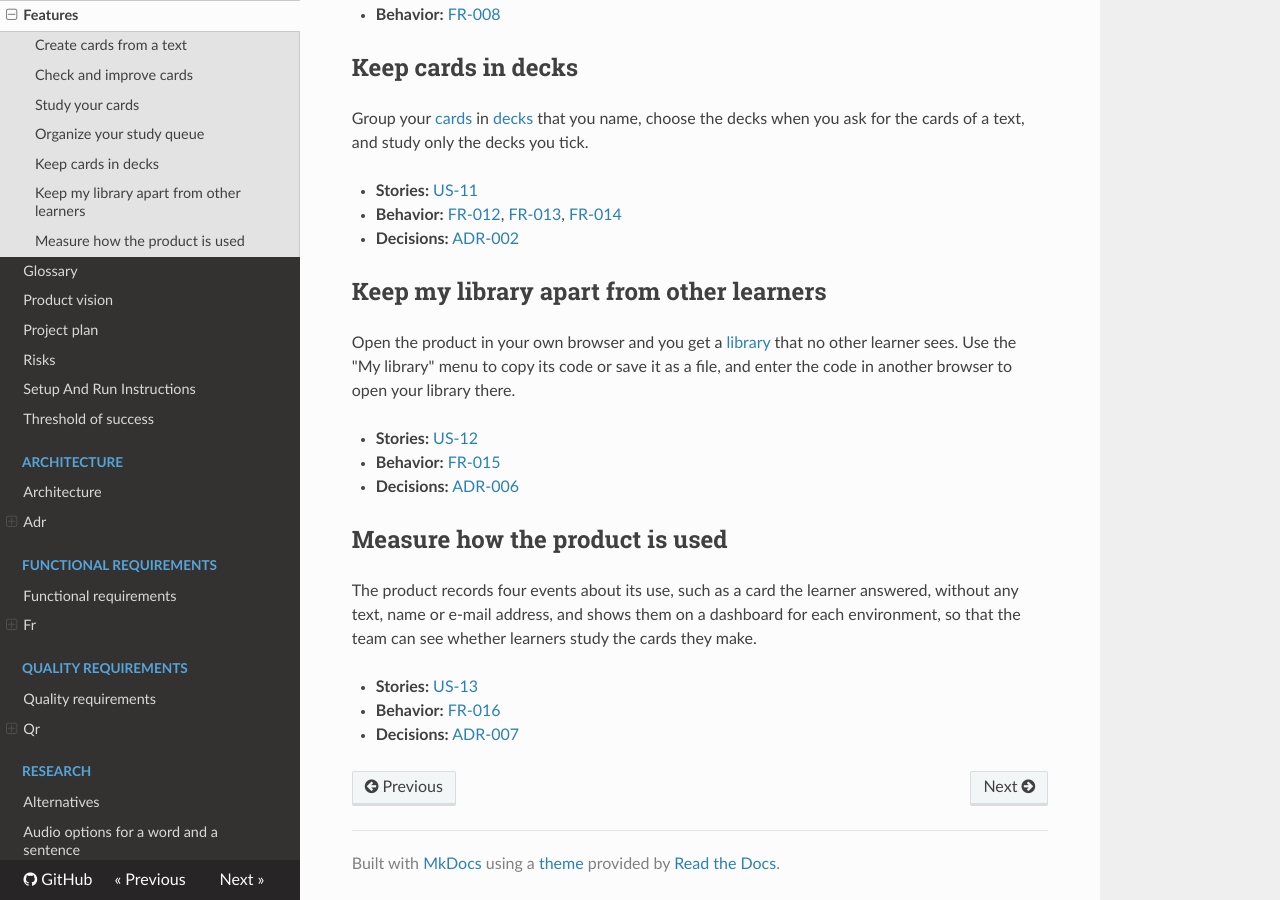
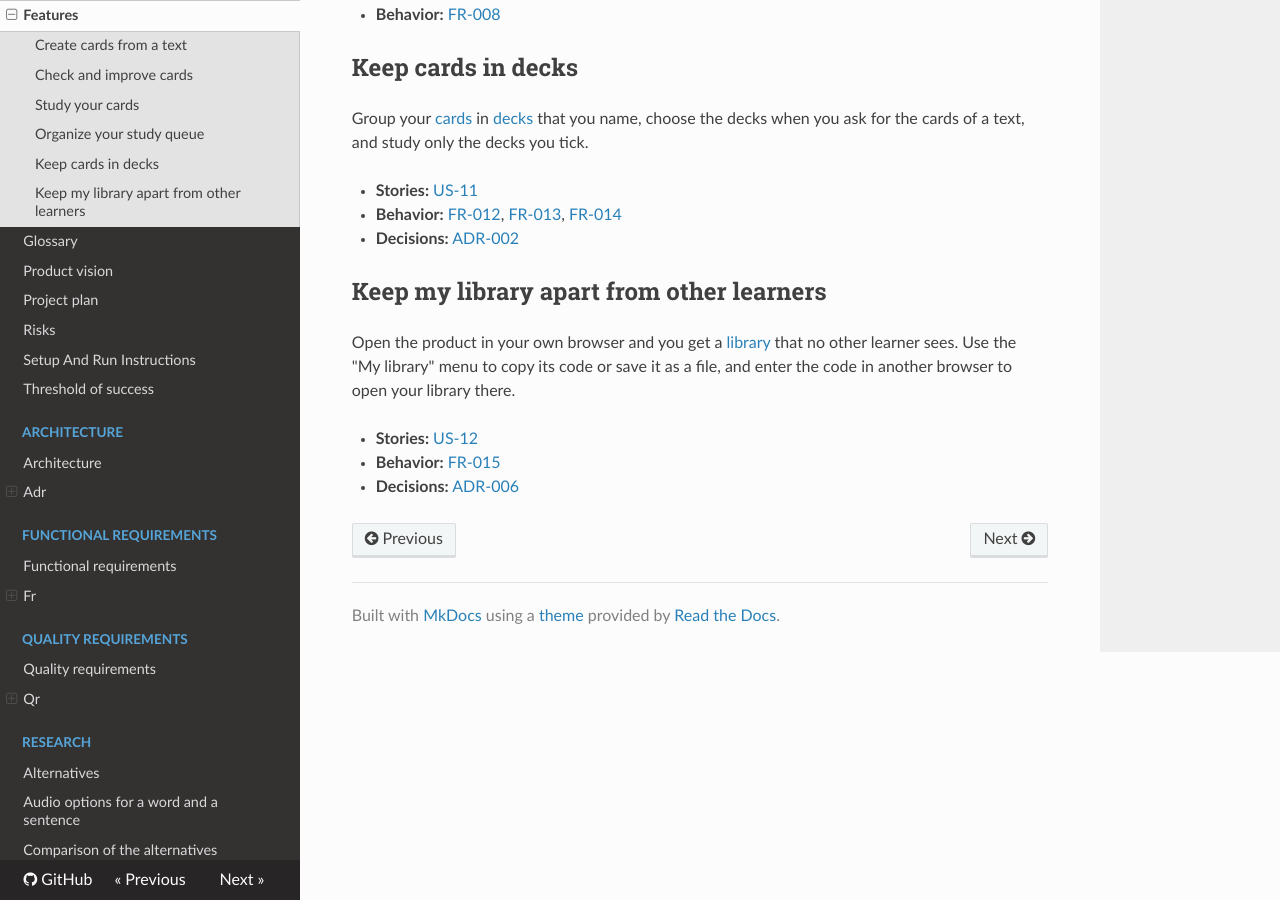
Before and after one commit to itpd-team-6/sentence-cards-generator-team-6, an MkDocs documentation site: the page built from docs/features.md, in a window 1280 px wide and 900 px high, scrolled down 909 px. Built offline with MkDocs 1.6.1, drawn with Linux system fonts in a browser that asks for light colours; nearby versions of some CDN libraries.

```diff
--- a/docs/features.md
+++ b/docs/features.md
@@ -48,11 +48,3 @@ Use the "My library" menu to copy its code or save it as a file, and enter the c
 - **Stories:** [US-12](https://github.com/itpd-team-6/sentence-cards-generator-team-6/issues/206)
 - **Behavior:** [FR-015](functional-requirements/fr/FR-015.md)
 - **Decisions:** [ADR-006](architecture/adr/ADR-006.md)
-
-## Measure how the product is used
-
-The product records four events about its use, such as a card the learner answered, without any text, name or e-mail address, and shows them on a dashboard for each environment, so that the team can see whether learners study the cards they make.
-
-- **Stories:** [US-13](https://github.com/itpd-team-6/sentence-cards-generator-team-6/issues/208)
-- **Behavior:** [FR-016](functional-requirements/fr/FR-016.md)
-- **Decisions:** [ADR-007](architecture/adr/ADR-007.md)
```
Also changed, not shown: CHANGELOG.md (+0 -2 lines).
